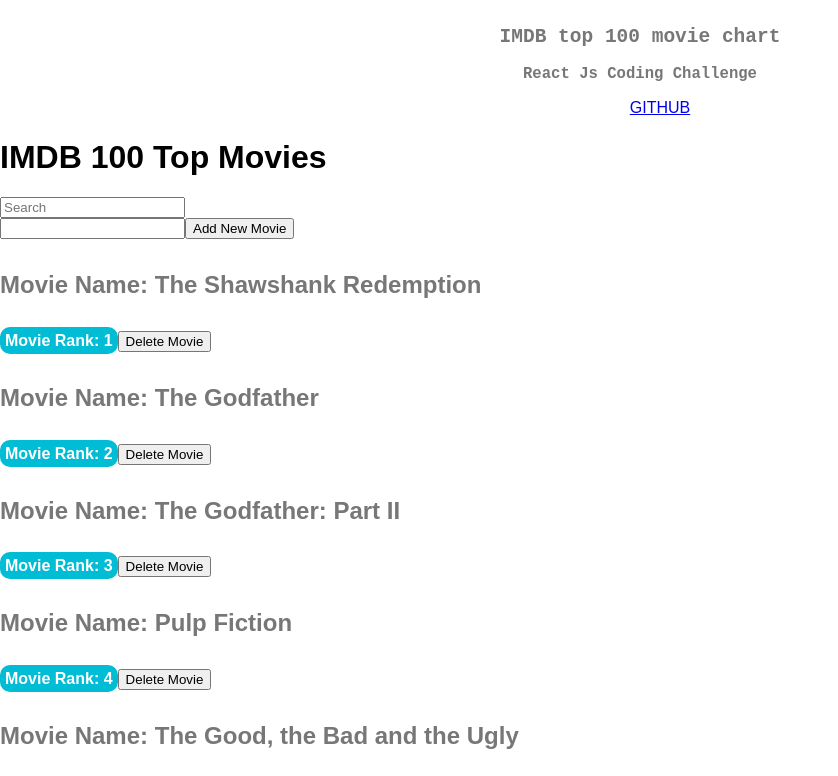
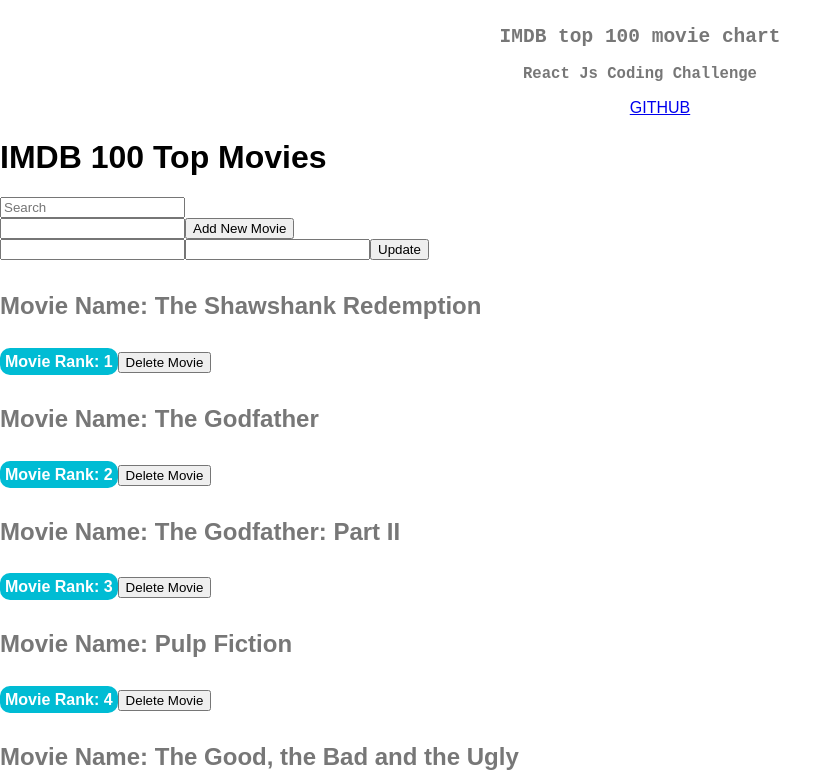
Before and after one commit to prio101/coding-challenge-react, a React (Create React App) app: page / in a window 1280 px wide. Shown: the top 776 px of the page, without its empty margins (0-838 px from the left). Built offline with nearby package versions, Linux system fonts and the light colour scheme.

Commit message:
Added Update Functionality - CRUD donw

```diff
--- a/src/App.js
+++ b/src/App.js
@@ -6,7 +6,6 @@
 
 class App extends Component {
   render() {
-    console.log(this.fetchMovies)
     return (
       <div className="App">
         <Header />
--- a/src/movieData/MovieData.js
+++ b/src/movieData/MovieData.js
@@ -6,7 +6,10 @@
     super(props);
     this.state={
       search: '',
-      movies: props.movies
+      movies: props.movies,
+      title: '',
+      rank: '',
+      isEdit: 0
     }
   }
 
@@ -36,6 +39,41 @@
     this.setState({ movies: movies })
   }
 
+  editMovie(movie){
+    this.setState({
+      title: movie.title,
+      rank: movie.rank,
+      isEdit: movie.id
+    });
+  }
+
+  updateChange(event){
+    event.preventDefault();
+    this.setState({
+      [event.target.name]: event.target.value
+    });
+  }
+
+  updateMovie(event){
+    event.preventDefault();
+    let movies = this.state.movies;
+    let title = this.refs.title.value.trim();
+    let rank = this.refs.rank.value.trim();
+    let id = this.state.isEdit;
+    if(this.state.isEdit !== 0){
+      this.deleteMovie(this.state.isEdit);
+    }
+    this.setState({
+      title: '',
+      rank: '',
+      movies: movies.concat({
+        id: id,
+        title: title,
+        rank: rank
+      })
+    })
+  }
+
   render() {
     let filteredMovies = this.state.movies.filter(
       (movie) => {
@@ -57,10 +95,34 @@
           <button type="submit">Add New Movie</button>
         </form>
 
+        <form
+          onSubmit={this.updateMovie.bind(this)}
+          onChange={this.updateChange.bind(this)}
+        >
+          <input
+            value={this.state.title}
+            type="text"
+            ref="title"
+            name="title"
+          />
+          <input
+            value={this.state.rank}
+            type="text"
+            ref="rank"
+            name="rank"
+          />
+          <button type="submit">Update</button>
+        </form>
+
         <div className="movie-collection">
           {filteredMovies.map(movie =>
             <div key={ movie.id }>
-                <h4 className="movie-title">Movie Name: { movie.title }</h4>
+                <h4
+                  className="movie-title"
+                  onClick={this.editMovie.bind(this, movie)}
+                >
+                  Movie Name: { movie.title }
+                </h4>
                 <p className="movie-rank">Movie Rank:&nbsp;{ movie.rank }</p>
                 <button onClick={this.deleteMovie.bind(this, movie)}>
                   Delete Movie
```
